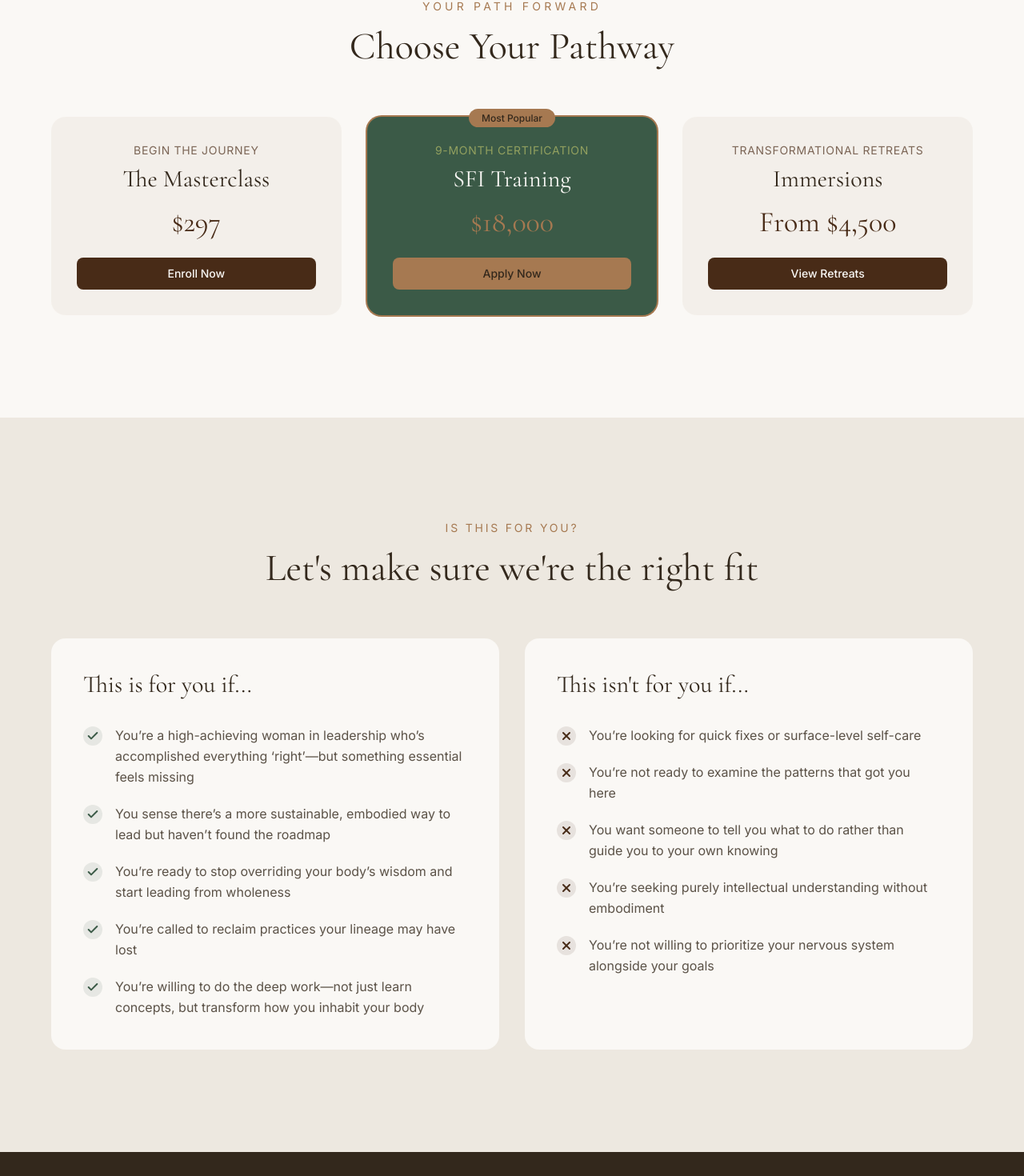
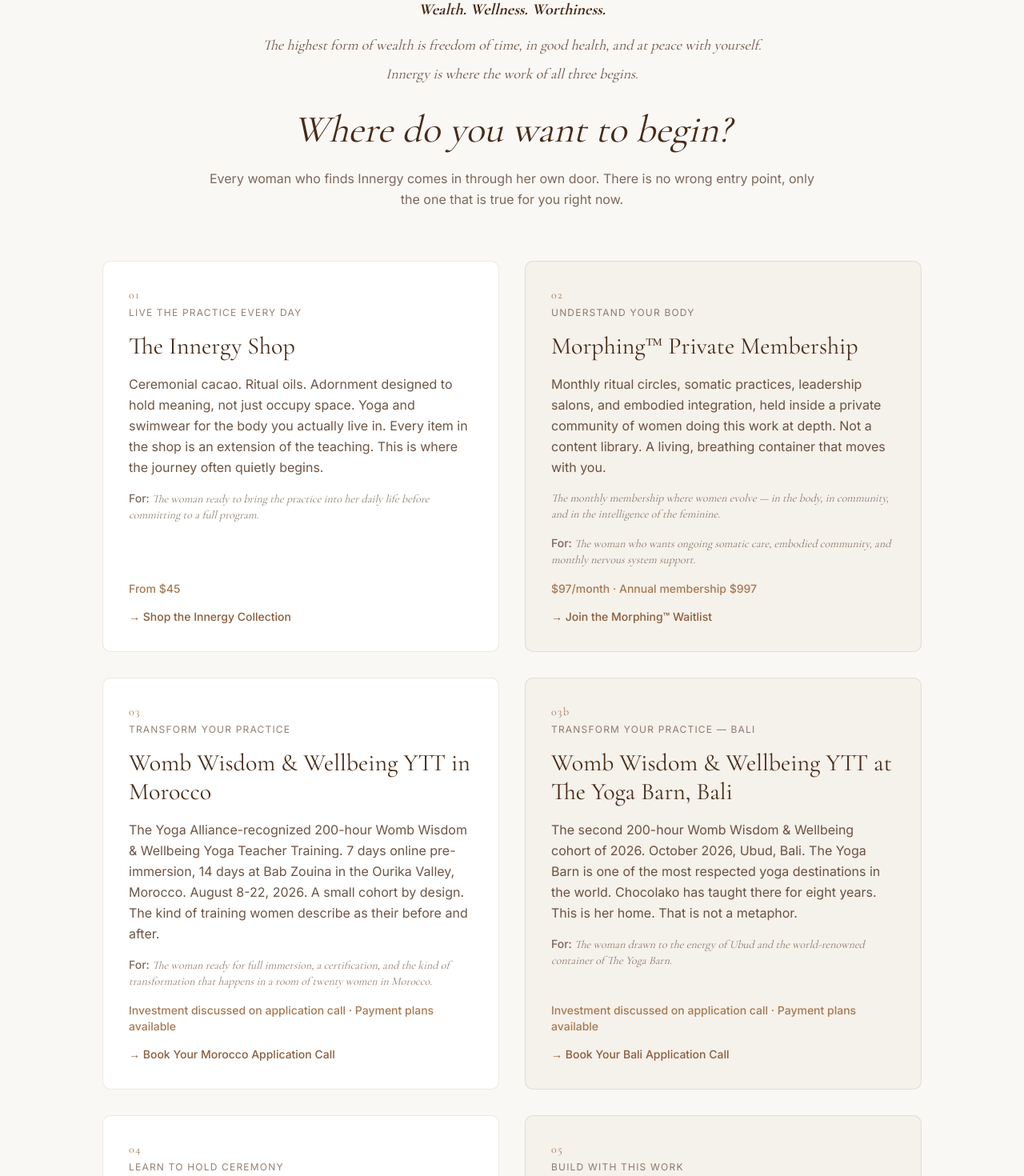
Before and after one commit to b17z/chocolako-site, a Next.js app: page / in a window 1280 px wide. Shown: the part 2300-3770 px from the top of the page at 80% size. Built offline with nearby package versions, Linux system fonts and the light colour scheme.

Commit message:
feat: rewrite Pathways to 5-path Choose Your Path with full copy

```diff
--- a/components/sections/Pathways.tsx
+++ b/components/sections/Pathways.tsx
@@ -3,37 +3,87 @@
 import { motion, useInView, useReducedMotion } from "framer-motion"
 import { useRef } from "react"
 import { staggerContainer, staggerItem, reduceMotion } from "@/lib/animations"
-import { Button } from "@/components/ui/button"
 
-interface PathwayCard {
+interface PathCard {
+  number: string
+  label: string
   title: string
-  subtitle: string
+  body: string
+  tagline?: string
+  forLine: string
   price: string
   cta: string
-  featured?: boolean
+  bg: "bg-white" | "bg-cream"
 }
 
-const pathways: PathwayCard[] = [
+const paths: PathCard[] = [
   {
-    title: "The Masterclass",
-    subtitle: "Begin the Journey",
-    price: "$297",
-    cta: "Enroll Now",
-    featured: false,
+    number: "01",
+    label: "LIVE THE PRACTICE EVERY DAY",
+    title: "The Innergy Shop",
+    body: "Ceremonial cacao. Ritual oils. Adornment designed to hold meaning, not just occupy space. Yoga and swimwear for the body you actually live in. Every item in the shop is an extension of the teaching. This is where the journey often quietly begins.",
+    forLine:
+      "The woman ready to bring the practice into her daily life before committing to a full program.",
+    price: "From $45",
+    cta: "→ Shop the Innergy Collection",
+    bg: "bg-white",
   },
   {
-    title: "SFI Training",
-    subtitle: "9-Month Certification",
-    price: "$18,000",
-    cta: "Apply Now",
-    featured: true,
+    number: "02",
+    label: "UNDERSTAND YOUR BODY",
+    title: "Morphing™ Private Membership",
+    body: "Monthly ritual circles, somatic practices, leadership salons, and embodied integration, held inside a private community of women doing this work at depth. Not a content library. A living, breathing container that moves with you.",
+    tagline:
+      "The monthly membership where women evolve — in the body, in community, and in the intelligence of the feminine.",
+    forLine:
+      "The woman who wants ongoing somatic care, embodied community, and monthly nervous system support.",
+    price: "$97/month · Annual membership $997",
+    cta: "→ Join the Morphing™ Waitlist",
+    bg: "bg-cream",
   },
   {
-    title: "Immersions",
-    subtitle: "Transformational Retreats",
-    price: "From $4,500",
-    cta: "View Retreats",
-    featured: false,
+    number: "03",
+    label: "TRANSFORM YOUR PRACTICE",
+    title: "Womb Wisdom & Wellbeing YTT in Morocco",
+    body: "The Yoga Alliance-recognized 200-hour Womb Wisdom & Wellbeing Yoga Teacher Training. 7 days online pre-immersion, 14 days at Bab Zouina in the Ourika Valley, Morocco. August 8-22, 2026. A small cohort by design. The kind of training women describe as their before and after.",
+    forLine:
+      "The woman ready for full immersion, a certification, and the kind of transformation that happens in a room of twenty women in Morocco.",
+    price: "Investment discussed on application call · Payment plans available",
+    cta: "→ Book Your Morocco Application Call",
+    bg: "bg-white",
+  },
+  {
+    number: "03b",
+    label: "TRANSFORM YOUR PRACTICE — BALI",
+    title: "Womb Wisdom & Wellbeing YTT at The Yoga Barn, Bali",
+    body: "The second 200-hour Womb Wisdom & Wellbeing cohort of 2026. October 2026, Ubud, Bali. The Yoga Barn is one of the most respected yoga destinations in the world. Chocolako has taught there for eight years. This is her home. That is not a metaphor.",
+    forLine:
+      "The woman drawn to the energy of Ubud and the world-renowned container of The Yoga Barn.",
+    price: "Investment discussed on application call · Payment plans available",
+    cta: "→ Book Your Bali Application Call",
+    bg: "bg-cream",
+  },
+  {
+    number: "04",
+    label: "LEARN TO HOLD CEREMONY",
+    title: "Cacao Ceremony Facilitation Training",
+    body: "Cacao is not a wellness trend. It is a plant medicine with a lineage, and facilitating ceremony with it requires both reverence and training. This certification gives you the framework, the somatic grounding, and the ritual knowledge to hold safe, transformational cacao ceremonies for women. Offered in-person and online.",
+    forLine:
+      "The woman called to work with ceremonial cacao as a healing, ritual, and community-building practice.",
+    price: "Investment discussed on inquiry · Multiple dates available",
+    cta: "→ Inquire About Cacao Training",
+    bg: "bg-white",
+  },
+  {
+    number: "05",
+    label: "BUILD WITH THIS WORK",
+    title: "Somatic Feminine Intelligence™ Certification",
+    body: "The 6-month SFI Certification Training. Two international immersions. A framework that translates to boardrooms, policy rooms, and wellness practices worldwide. The most comprehensive expression of the Innergy methodology. Built for women who are done leading from depletion.",
+    forLine:
+      "The executive, founder, or changemaker ready to lead from a regulated nervous system and certify in the only methodology that integrates somatic science, womb wisdom, and institutional leadership.",
+    price: "$15,000 – $25,000 · Next cohort: 2027",
+    cta: "→ Apply for the SFI Certification",
+    bg: "bg-cream",
   },
 ]
 
@@ -46,7 +96,7 @@
   const itemVariants = shouldReduceMotion ? reduceMotion : staggerItem
 
   return (
-    <section className="py-24 md:py-32 bg-bone">
+    <section id="paths" className="py-24 md:py-32 bg-bone">
       <div className="container mx-auto px-6">
         {/* Section Header */}
         <motion.div
@@ -54,14 +104,26 @@
           whileInView={{ opacity: 1, y: 0 }}
           viewport={{ once: true }}
           transition={{ duration: 0.6 }}
-          className="text-center mb-16"
+          className="text-center mb-16 max-w-3xl mx-auto"
         >
-          <p className="text-gold uppercase tracking-[0.3em] text-sm mb-4">
-            Your Path Forward
+          <p className="font-serif text-lg md:text-xl font-bold italic text-cacao mb-4">
+            Wealth. Wellness. Worthiness.
           </p>
-          <h2 className="font-serif text-3xl md:text-5xl text-espresso">
-            Choose Your Pathway
+          <p className="font-serif italic text-cacao/80 text-base md:text-lg mb-2">
+            The highest form of wealth is freedom of time, in good health, and
+            at peace with yourself.
+          </p>
+          <p className="font-serif italic text-cacao/80 text-base md:text-lg mb-8">
+            Innergy is where the work of all three begins.
+          </p>
+          <h2 className="font-serif italic text-3xl md:text-5xl text-cacao mb-6">
+            Where do you want to begin?
           </h2>
+          <p className="font-sans text-base text-cacao/70 leading-relaxed">
+            Every woman who finds Innergy comes in through her own door. There
+            is no wrong entry point, only the one that is true for you right
+            now.
+          </p>
         </motion.div>
 
         {/* Cards Grid */}
@@ -70,68 +132,62 @@
           variants={containerVariants}
           initial="hidden"
           animate={isInView ? "visible" : "hidden"}
-          className="grid md:grid-cols-3 gap-6 lg:gap-8 max-w-6xl mx-auto"
+          className="grid md:grid-cols-2 gap-6 lg:gap-8 max-w-5xl mx-auto"
         >
-          {pathways.map((pathway) => (
+          {paths.map((path) => (
             <motion.div
-              key={pathway.title}
+              key={path.number}
               variants={itemVariants}
-              whileHover={shouldReduceMotion ? {} : { y: -8 }}
-              transition={{ duration: 0.3 }}
-              className={`
-                relative rounded-2xl p-8 flex flex-col
-                ${
-                  pathway.featured
-                    ? "bg-jungle ring-2 ring-gold"
-                    : "bg-sand/50"
-                }
-              `}
+              className={`${path.bg} rounded-lg p-8 border border-cacao/10 flex flex-col`}
             >
-              {/* Featured Badge */}
-              {pathway.featured && (
-                <div className="absolute -top-3 left-1/2 -translate-x-1/2">
-                  <span className="bg-gold text-espresso text-xs font-medium px-4 py-1 rounded-full">
-                    Most Popular
-                  </span>
-                </div>
+              {/* Number + Label */}
+              <p className="text-gold font-serif text-sm tracking-widest mb-1">
+                {path.number}
+              </p>
+              <p className="text-xs tracking-widest uppercase text-cacao/60 mb-4">
+                {path.label}
+              </p>
+
+              {/* Title */}
+              <h3 className="font-serif text-2xl md:text-3xl text-cacao mb-4">
+                {path.title}
+              </h3>
+
+              {/* Body */}
+              <p className="font-sans text-base leading-relaxed text-cacao/80 mb-4">
+                {path.body}
+              </p>
+
+              {/* Tagline (optional) */}
+              {path.tagline && (
+                <p className="font-serif italic text-cacao/60 text-sm mb-4">
+                  {path.tagline}
+                </p>
               )}
 
-              {/* Card Content */}
-              <div className="flex-1 text-center">
-                <p
-                  className={`text-sm uppercase tracking-wider mb-2 ${
-                    pathway.featured ? "text-sage" : "text-cacao/70"
-                  }`}
+              {/* For line */}
+              <p className="font-serif italic text-cacao/60 text-sm mb-4">
+                <span className="font-sans not-italic font-medium text-cacao/70">
+                  For:
+                </span>{" "}
+                {path.forLine}
+              </p>
+
+              {/* Spacer to push price + CTA to bottom */}
+              <div className="mt-auto">
+                {/* Price */}
+                <p className="text-gold font-medium text-sm mb-3">
+                  {path.price}
+                </p>
+
+                {/* CTA */}
+                <a
+                  href="#"
+                  className="text-rust hover:text-gold transition-colors font-medium text-sm"
                 >
-                  {pathway.subtitle}
-                </p>
-                <h3
-                  className={`font-serif text-2xl md:text-3xl mb-4 ${
-                    pathway.featured ? "text-bone" : "text-espresso"
-                  }`}
-                >
-                  {pathway.title}
-                </h3>
-                <p
-                  className={`text-3xl md:text-4xl font-serif mb-6 ${
-                    pathway.featured ? "text-gold" : "text-cacao"
-                  }`}
-                >
-                  {pathway.price}
-                </p>
+                  {path.cta}
+                </a>
               </div>
-
-              {/* CTA Button */}
-              <Button
-                size="lg"
-                className={`w-full ${
-                  pathway.featured
-                    ? "bg-gold hover:bg-gold/90 text-espresso"
-                    : "bg-cacao hover:bg-cacao/90 text-bone"
-                }`}
-              >
-                {pathway.cta}
-              </Button>
             </motion.div>
           ))}
         </motion.div>
```
